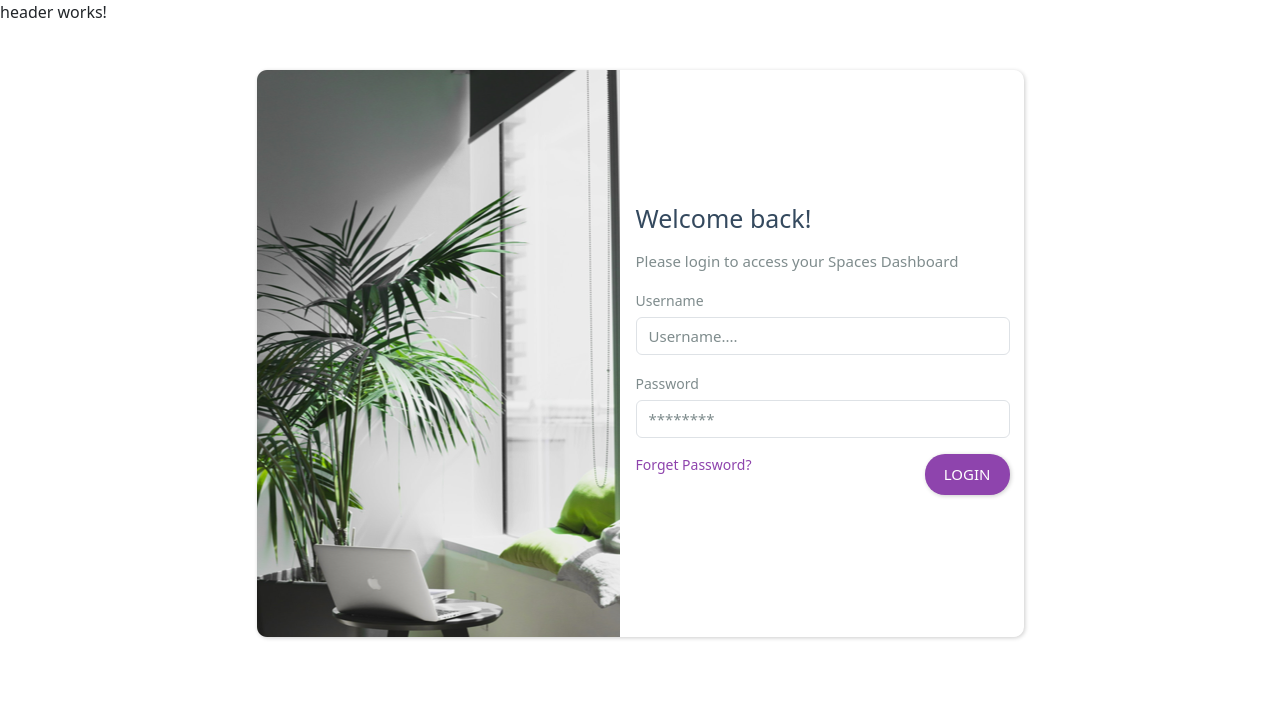
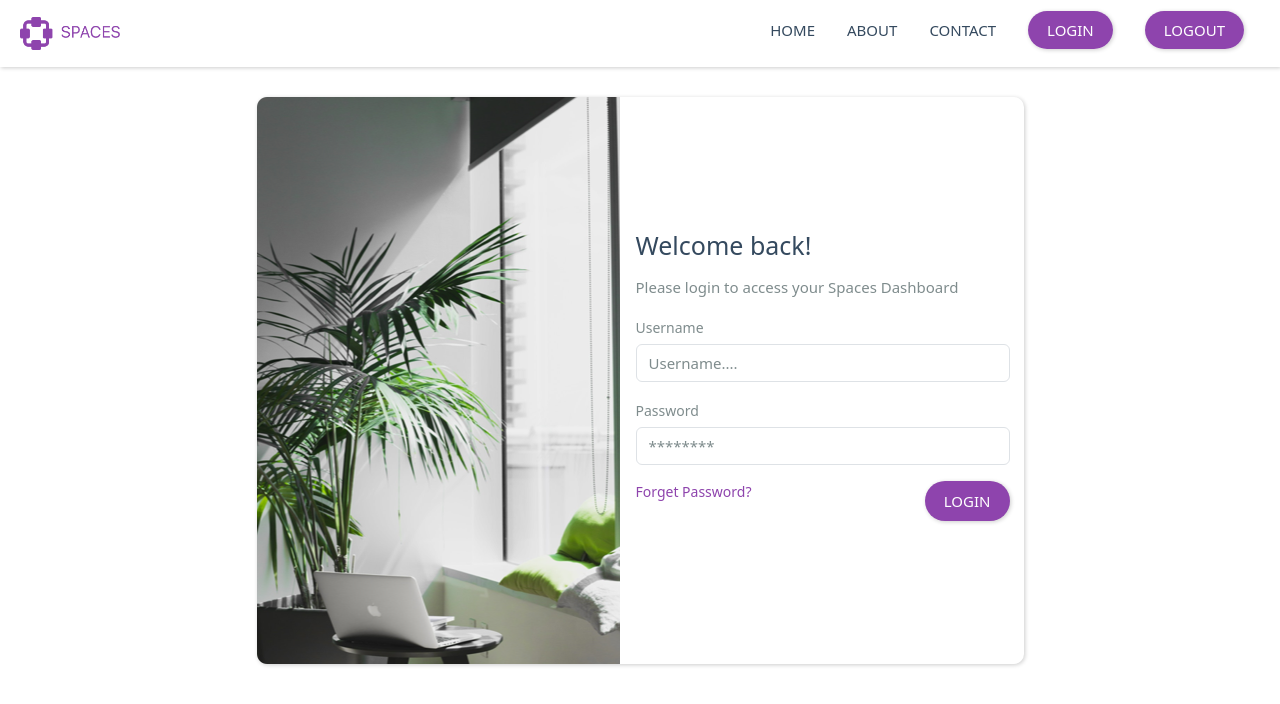
Before and after one commit to Muhabdhadi/widebot-assignment, an Angular app: page /login in a window 1280 px wide. Shown: the top 704 px of the page. Built offline with nearby package versions, Linux system fonts and the light colour scheme.

Commit message:
create header design

```diff
--- a/src/app/shared/header/header.component.html
+++ b/src/app/shared/header/header.component.html
@@ -1 +1,20 @@
-<p>header works!</p>
+<nav class="navbar">
+    <div>
+        <img class="navbar-logo" src="assets/images/header/Logo@3x.png" alt="logo">
+    </div>
+
+    <div>
+        <ul class="navbar-list">
+            <li><a routerLink="/user">HOME</a></li>
+            <li><a>ABOUT</a></li>
+            <li><a>CONTACT</a></li>
+            <li>
+                <a routerLink="/login" class="login-btn">LOGIN</a>
+            </li>
+
+            <li>
+                <a class="login-btn">LOGOUT</a>
+            </li>
+        </ul>
+    </div>
+</nav>
--- a/src/app/shared/header/header.component.scss
+++ b/src/app/shared/header/header.component.scss
@@ -0,0 +1,44 @@
+.navbar {
+    background: #FFFFFF;
+    box-shadow: 1px 1px 4px 0 rgba(0,0,0,0.2);
+    display: flex;
+    flex-direction: row;
+    justify-content: space-between;
+    //margin-bottom: 30px;
+    padding: 17px 20px;
+    &-logo {
+        width: 100px;
+    }
+
+    &-list {
+        display: flex;
+        flex-direction: row;
+        list-style-type: none;
+        align-items: center;
+        padding-left: 2rem;
+        margin-bottom: 6px;
+        li, a {
+            cursor: pointer;
+            margin: 0 8px 0 8px;
+            text-align: center;
+        }
+
+        a {
+            text-decoration: none;
+            font-size: 15px;
+            color: #34495E;
+        }
+
+        .login-btn {
+            background: #8E44AD;
+            border: none;
+            color: #FFFFFF;
+            font-size: 15px;
+            box-shadow: 1px 1px 4px 0 rgba(0,0,0,0.2);
+            padding: 9px 19px;
+            border-radius: 20px;
+            text-decoration: none;
+        }
+
+    }
+}
```
Also changed, not shown: src/assets/images/header/Logo@3x.png (added).
